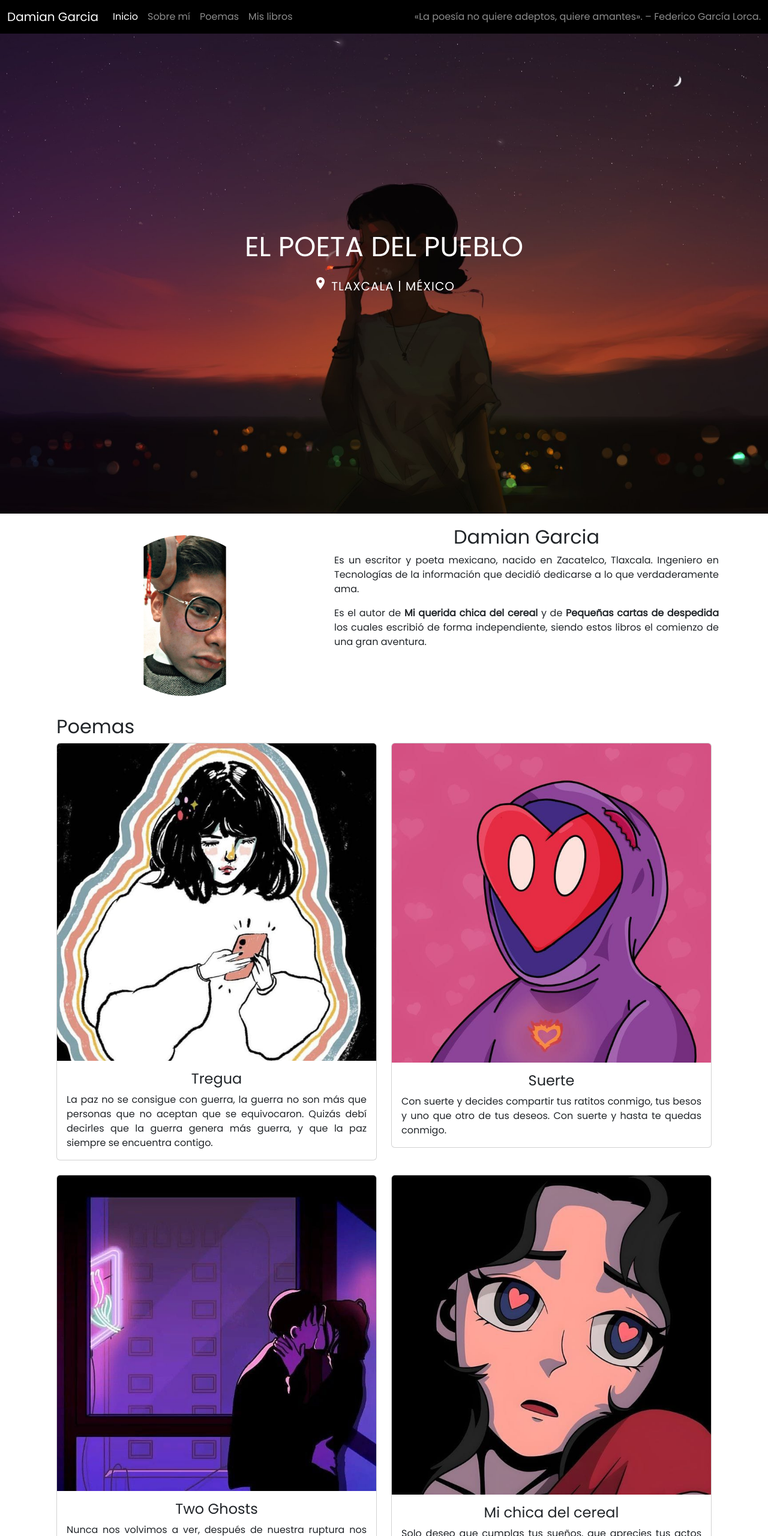
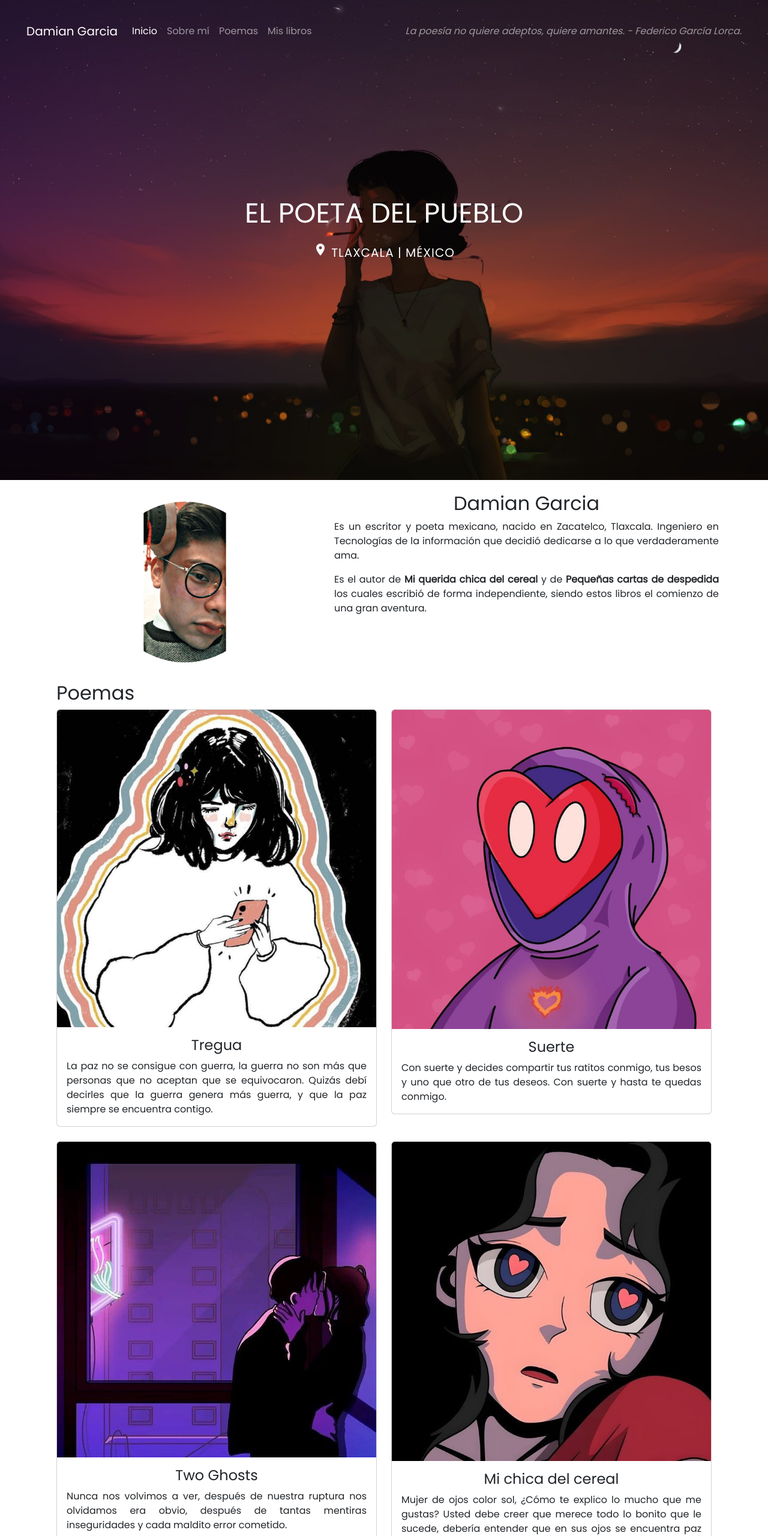
Before and after one commit to damianfgx/elpoetadelpueblo.github.io, a plain HTML site: page index.html in a window 1280 px wide. Shown: the top 2560 px of the page at 60% size. Drawn offline with nearby package versions, Linux system fonts and the light colour scheme.

Commit message:
Initial commit

```diff
--- a/css/app.css
+++ b/css/app.css
@@ -7,6 +7,21 @@ body{
     flex-direction: column;
 }
 
+.nav {
+	padding: 2rem;
+	background-color: transparent;
+	transition: background-color 0.5s, padding 0.5s ease-in-out 0.1s;
+}
+
+.nav.scroll {
+	background-color: #11111195;
+	backdrop-filter: blur(10px);
+	padding: 1rem;
+}
+.navbar-text {
+	/* Texto italico */
+	font-style: italic;
+}
 main {
    flex: 1 0 auto;
   }
@@ -65,9 +80,6 @@ img{
     object-fit: cover;
 }
 
-.nav{
-	background-color: #000000;
-}
 
 .margen{
   margin-top: 1em;
--- a/index.html
+++ b/index.html
@@ -12,10 +12,19 @@
 </head>
 <body>
 
-  <header class="navbar sticky-top nav  navbar-expand-lg navbar-dark">
+  <header id="header" class="navbar fixed-top nav navbar-expand-lg navbar-dark">
     <div class="container-fluid">
       <a class="navbar-brand" href="index.html">Damian Garcia</a>
-      <button class="navbar-toggler" type="button" data-bs-toggle="collapse" data-bs-target="#navbarText" aria-controls="navbarText" aria-expanded="false" aria-label="Toggle navigation">
+
+      <button
+      class="navbar-toggler"
+      type="button"
+      data-bs-toggle="collapse"
+      data-bs-target="#navbarText"
+      aria-controls="navbarText"
+      aria-expanded="false"
+      aria-label="Toggle navigation"
+      >
       <span class="navbar-toggler-icon"></span>
     </button>
 
@@ -35,11 +44,12 @@
         </li>
       </ul>
     </nav>
+
     <span class="navbar-text">
-         «La poesía no quiere adeptos, quiere amantes». – Federico García Lorca.
+      La poesía no quiere adeptos, quiere amantes.
+      <span>- Federico García Lorca. </span>
     </span>
   </div>
-
 </header>
 
 <main>
@@ -106,8 +116,18 @@
           <img src="img/poema4.jpeg"class="card-img-top" alt="...">
           <div class="card-body">
             <h4 align="center" class="card-title">Mi chica del cereal</h4>
-                  <p align="justify" class="card-text">Solo deseo que cumplas tus sueños, que aprecies tus actos fallidos no todo es para siempre, pero vivimos como si lo fuera.</p>
-                  <p align="justify" class="card-text">Quizás lo único que te pido es que disfrutes la vida, a veces puede durar solo unos segundos más.</p>
+            <p align="justify" class="card-text">Mujer de ojos color sol,
+              ¿Cómo te explico lo mucho que me gustas?
+              Usted debe creer que merece todo lo bonito que le sucede,
+              debería entender que en sus ojos se encuentra paz
+              donde muchas veces hubo guerra,
+            donde antes los días de lluvia gobernaban.</p>
+            <p align="justify" class="card-text">Justo ahí, en ese pequeño lugar al lado suyo,
+            se encuentra la felicidad.</p>
+            <p align="justify" class="card-text">Apareciste sin previo aviso,
+              porque así suceden las mejores cosas,
+              así se conocen a las mejores personas,
+            sin esperar nada.</p>
           </div>
         </div>
       </div>
@@ -210,5 +230,6 @@
 </footer>
 <!-- Footer -->
 <script src="https://cdn.jsdelivr.net/npm/bootstrap@5.2.2/dist/js/bootstrap.bundle.min.js" integrity="sha384-OERcA2EqjJCMA+/3y+gxIOqMEjwtxJY7qPCqsdltbNJuaOe923+mo//f6V8Qbsw3" crossorigin="anonymous"></script>
+<script src="js/nav.js"></script>
 </body>
 </html>
--- /dev/null
+++ b/js/nav.js
@@ -0,0 +1,6 @@
+const header = document.querySelector('#header');
+
+	const toggleHeader = () =>
+		header.classList[window.scrollY > 0 ? 'add' : 'remove']('scroll');
+
+	document.addEventListener('scroll', toggleHeader);
```
Lines whose indentation alone changed are shown as unchanged.
